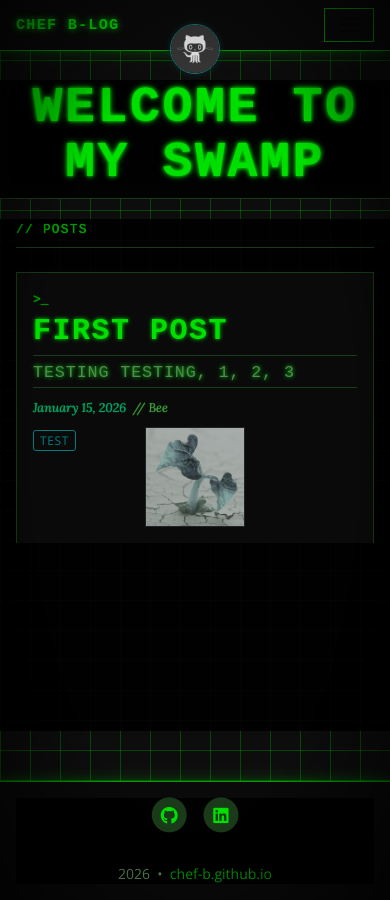
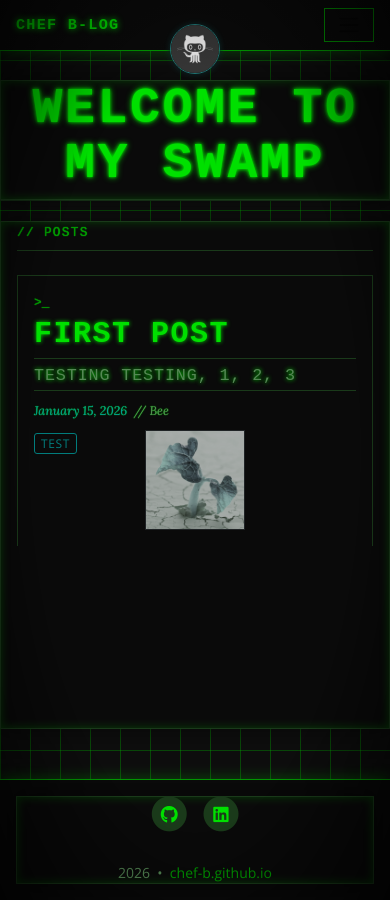
Before and after one commit to chef-b/chef-b.github.io, a Jekyll site: the page built from index.html, in a window 390 px wide. Built offline with Jekyll 4.4.1, drawn with Linux system fonts in a browser that asks for light colours; the list of posts is cut into pages by our own code; comment, search, counter and statistics services are not loaded.

Commit message:
Update retro.css
middle vinaigrette border
(mobile, tablet, desktop)

```diff
--- a/assets/css/retro.css
+++ b/assets/css/retro.css
@@ -74,6 +74,43 @@
   z-index: 9999;
 }
 
+/* =====================================================
+   CONTENT PANEL — matches intro-header style
+   ===================================================== */
+
+/* Desktop */
+.container,
+.container-md {
+  background-color: var(--dark) !important;
+  border: 1px solid var(--border) !important;
+  box-shadow:
+    inset 0 0 20px var(--green-glow),
+    0 0 40px rgba(0, 0, 0, 0.6) !important;
+}
+
+/* Tablet */
+@media (min-width: 769px) and (max-width: 1024px) {
+  .container,
+  .container-md {
+    background-color: var(--dark) !important;
+    border: 1px solid var(--border) !important;
+    box-shadow:
+      inset 0 0 15px var(--green-glow),
+      0 0 30px rgba(0, 0, 0, 0.6) !important;
+  }
+}
+
+/* Mobile */
+@media (max-width: 768px) {
+  .container,
+  .container-md {
+    background-color: var(--dark) !important;
+    border: 1px solid var(--border) !important;
+    box-shadow:
+      inset 0 0 10px var(--green-glow),
+      0 0 20px rgba(0, 0, 0, 0.5) !important;
+  }
+}
 /* =====================================================
    TYPOGRAPHY
    ===================================================== */
```
